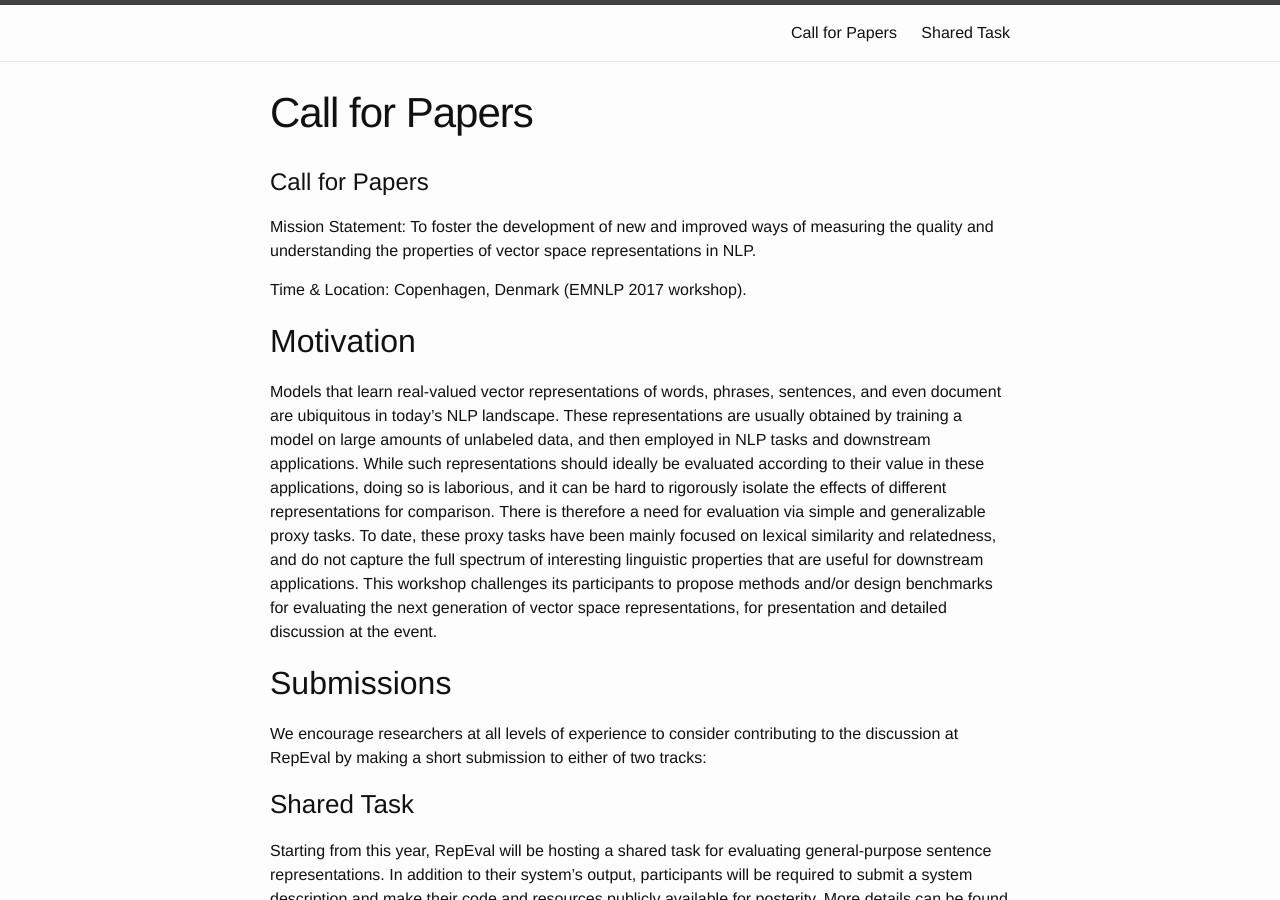
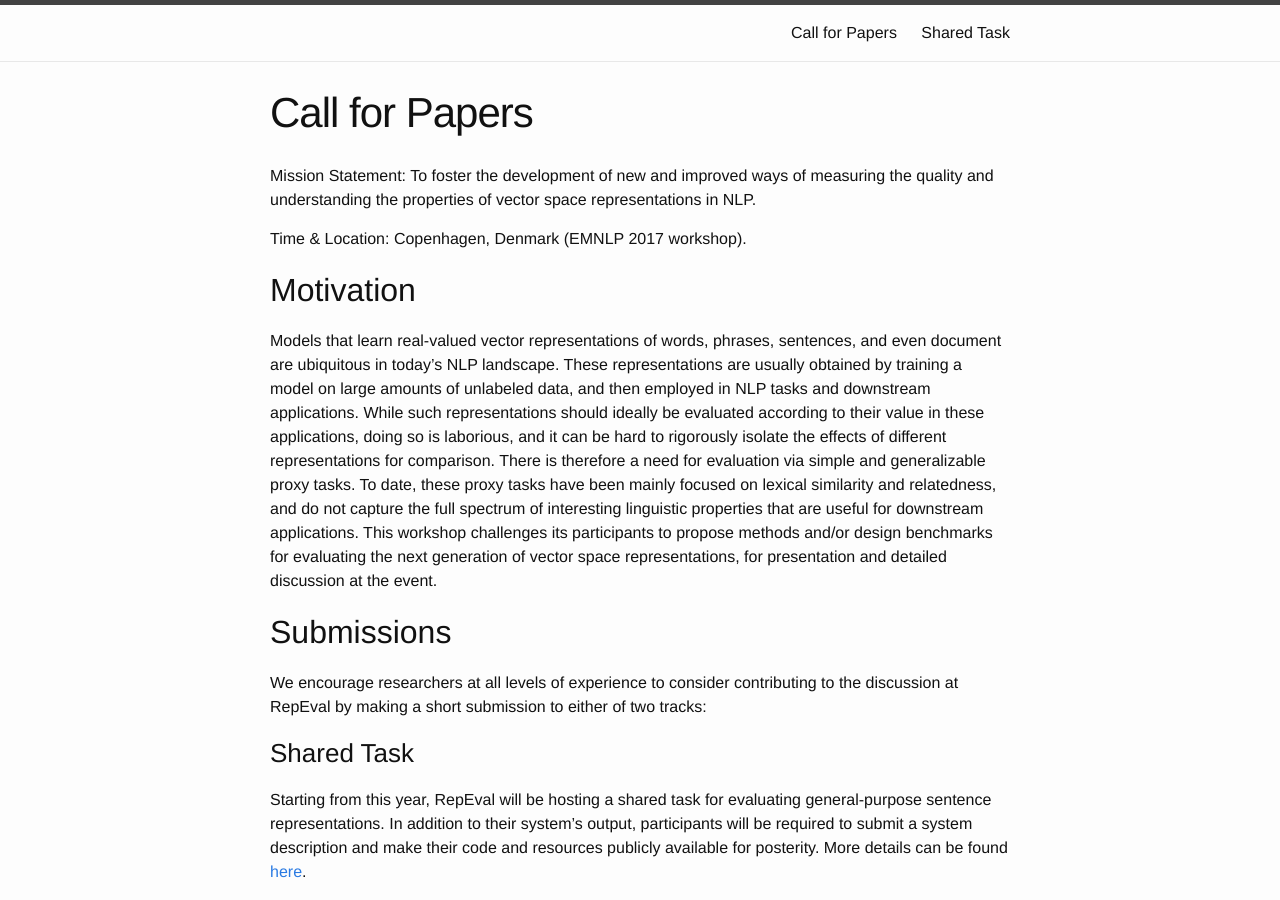
Before and after one commit to RepEval2017/RepEval2017.github.io, a Jekyll site: the page built from call_for_papers.md, in a window 1280 px wide and 900 px high. Built offline with Jekyll 4.4.1, drawn with Linux system fonts in a browser that asks for light colours.

Commit message:
Header fix.

```diff
--- a/call_for_papers.md
+++ b/call_for_papers.md
@@ -3,8 +3,6 @@ layout: page
 title: Call for Papers
 permalink: /call/
 ---
-
-# Call for Papers
 
 Mission Statement: To foster the development of new and improved ways of measuring the quality and understanding the properties of vector space representations in NLP.
 
```
